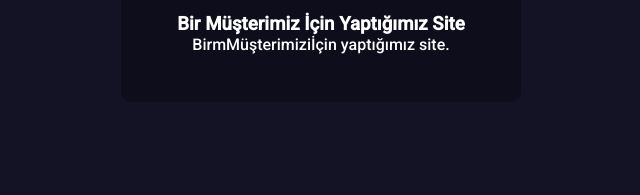
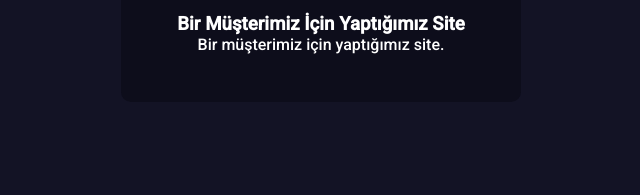
Before and after one commit to OnurKaan001/OnurKaan001.github.io, a plain HTML site: page index.html in a window 1280 px wide. Shown: the part 2938-3133 px from the top of the page, 319-959 px from the left. Drawn offline with nearby package versions, Linux system fonts and the light colour scheme.

Commit message:
Update index.html

```diff
--- a/index.html
+++ b/index.html
@@ -185,7 +185,7 @@
                 </div>
                 <div class="card-body">
                     <h3>Bir Müşterimiz İçin Yaptığımız Site</h3>
-                    <p>BirmMüşterimiziİçin yaptığımız site.</p>
+                    <p>Bir müşterimiz için yaptığımız site.</p>
                 </div>
             </div>
 
```
